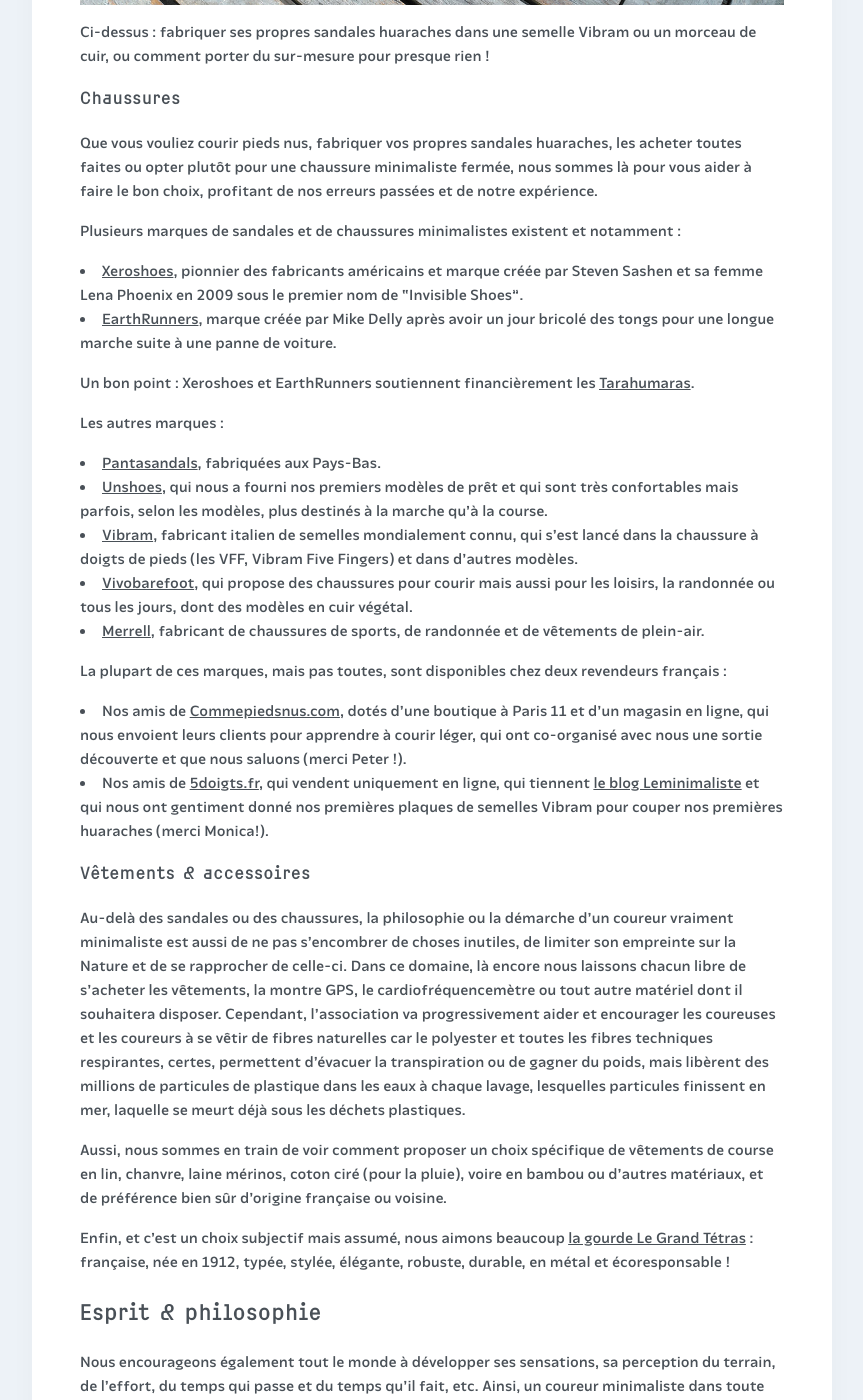
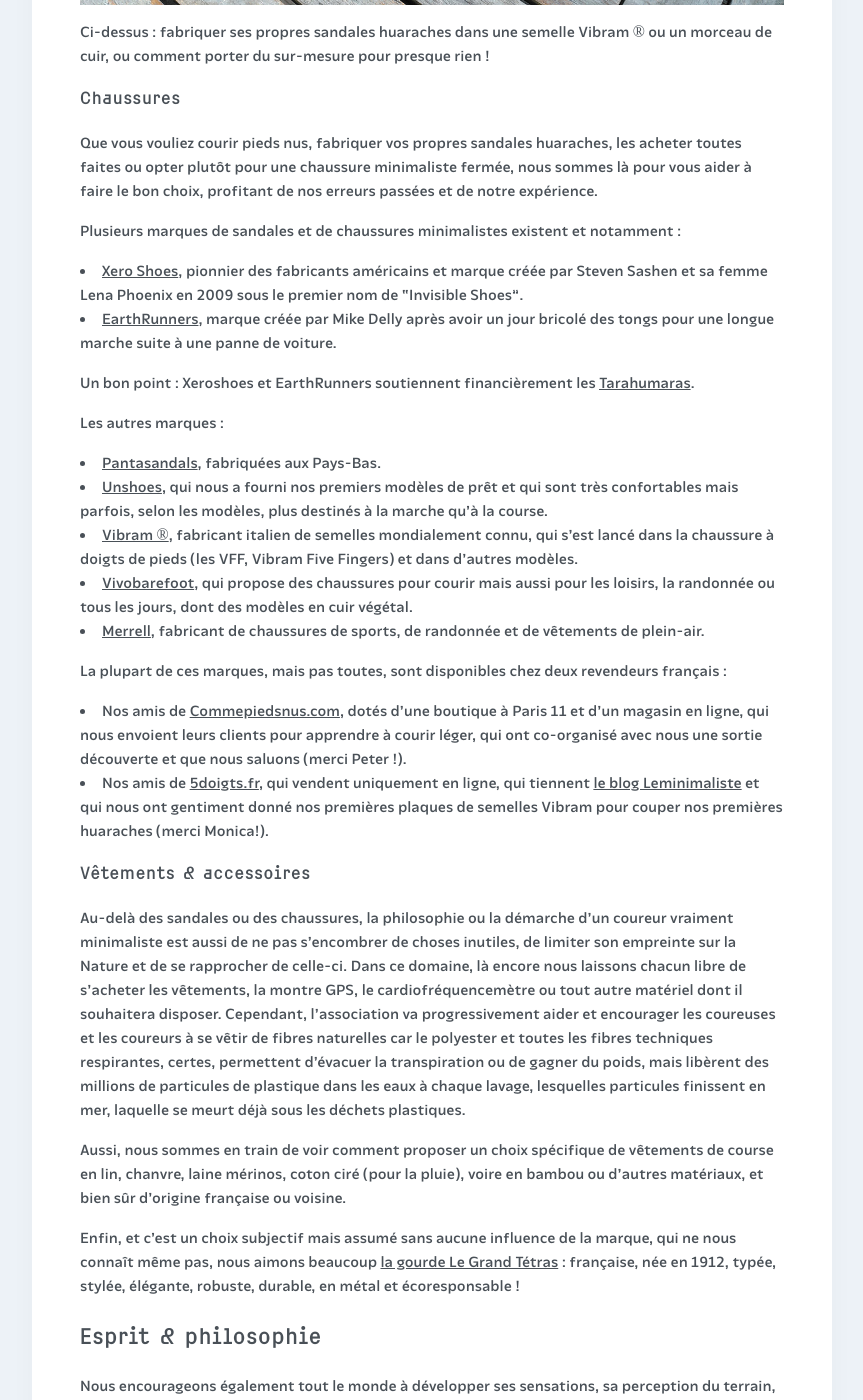
Before and after one commit to courirpaleo/courirpaleo.github.io, a Jekyll site: the page built from _pages/ressources.md, in a window 1280 px wide and 1400 px high, scrolled down 7743 px. Shown: the whole window, without its empty margins (208-1071 px from the left). Built offline with Jekyll 4.4.1, drawn with Linux system fonts in a browser that asks for light colours; some web fonts are replaced.

Commit message:
Update ressources.md

```diff
--- a/_pages/ressources.md
+++ b/_pages/ressources.md
@@ -72,13 +72,13 @@
 
 ## Équipement
 ![Courir Paleo](/assets/images/CourirPaleo_sandales_huaraches_maison_1200px.jpg)
-Ci-dessus&nbsp;: fabriquer ses propres sandales huaraches dans une semelle Vibram ou un morceau de cuir, ou comment porter du sur-mesure pour presque rien&nbsp;!
+Ci-dessus&nbsp;: fabriquer ses propres sandales huaraches dans une semelle Vibram ® ou un morceau de cuir, ou comment porter du sur-mesure pour presque rien&nbsp;!
 
 ### Chaussures
 Que vous vouliez courir pieds nus, fabriquer vos propres sandales huaraches, les acheter toutes faites ou opter plutôt pour une chaussure minimaliste fermée, nous sommes là pour vous aider à faire le bon choix, profitant de nos erreurs passées et de notre expérience.
 
 Plusieurs marques de sandales et de chaussures minimalistes existent et notamment&nbsp;:
-- [Xeroshoes](https://xeroshoes.com/xero-shoes-story), pionnier des fabricants américains et marque créée par Steven Sashen et sa femme Lena Phoenix en 2009 sous le premier nom de "Invisible Shoes".
+- [Xero Shoes](https://xeroshoes.com/xero-shoes-story), pionnier des fabricants américains et marque créée par Steven Sashen et sa femme Lena Phoenix en 2009 sous le premier nom de "Invisible Shoes".
 - [EarthRunners](https://www.earthrunners.com/pages/about-us), marque créée par Mike Delly après avoir un jour bricolé des tongs pour une longue marche suite à une panne de voiture.
 
 Un bon point&nbsp;: Xeroshoes et EarthRunners soutiennent financièrement les [Tarahumaras](https://fr.wikipedia.org/wiki/Tarahumaras).
@@ -86,7 +86,7 @@
 Les autres marques&nbsp;:
 - [Pantasandals](https://pantasandals.com/fr), fabriquées aux Pays-Bas.
 - [Unshoes](https://www.unshoesusa.com), qui nous a fourni nos premiers modèles de prêt et qui sont très confortables mais parfois, selon les modèles, plus destinés à la marche qu'à la course.
-- [Vibram](https://www.vibram.fr), fabricant italien de semelles mondialement connu, qui s'est lancé dans la chaussure à doigts de pieds (les VFF, Vibram Five Fingers) et dans d'autres modèles.
+- [Vibram ®](https://www.vibram.fr), fabricant italien de semelles mondialement connu, qui s'est lancé dans la chaussure à doigts de pieds (les VFF, Vibram Five Fingers) et dans d'autres modèles.
 - [Vivobarefoot](https://www.vivobarefoot.com/eu), qui propose des chaussures pour courir mais aussi pour les loisirs, la randonnée ou tous les jours, dont des modèles en cuir végétal.
 - [Merrell](https://www.merrell.com/FR/fr_FR/home), fabricant de chaussures de sports, de randonnée et de vêtements de plein-air.
 
@@ -98,9 +98,9 @@
 Au-delà des sandales ou des chaussures, la philosophie ou la démarche d'un coureur vraiment minimaliste est aussi de ne pas s'encombrer de choses inutiles, de limiter son empreinte sur la Nature et de se rapprocher de celle-ci.
 Dans ce domaine, là encore nous laissons chacun libre de s'acheter les vêtements, la montre GPS, le cardiofréquencemètre ou tout autre matériel dont il souhaitera disposer. Cependant, l'association va progressivement aider et encourager les coureuses et les coureurs à se vêtir de fibres naturelles car le polyester et toutes les fibres techniques respirantes, certes, permettent d'évacuer la transpiration ou de gagner du poids, mais libèrent des millions de particules de plastique dans les eaux à chaque lavage, lesquelles particules finissent en mer, laquelle se meurt déjà sous les déchets plastiques.
 
-Aussi, nous sommes en train de voir comment proposer un choix spécifique de vêtements de course en lin, chanvre, laine mérinos, coton ciré (pour la pluie), voire en bambou ou d'autres matériaux, et de préférence bien sûr d'origine française ou voisine.
+Aussi, nous sommes en train de voir comment proposer un choix spécifique de vêtements de course en lin, chanvre, laine mérinos, coton ciré (pour la pluie), voire en bambou ou d'autres matériaux, et bien sûr d'origine française ou voisine.
 
-Enfin, et c'est un choix subjectif mais assumé, nous aimons beaucoup [la gourde Le Grand Tétras](https://www.lagourdefrancaise.com)&nbsp;: française, née en 1912, typée, stylée, élégante, robuste, durable, en métal et écoresponsable&nbsp;!
+Enfin, et c'est un choix subjectif mais assumé sans aucune influence de la marque, qui ne nous connaît même pas, nous aimons beaucoup [la gourde Le Grand Tétras](https://www.lagourdefrancaise.com)&nbsp;: française, née en 1912, typée, stylée, élégante, robuste, durable, en métal et écoresponsable&nbsp;!
 
 ## Esprit & philosophie
 Nous encourageons également tout le monde à développer ses sensations, sa perception du terrain, de l'effort, du temps qui passe et du temps qu'il fait, etc. Ainsi, un coureur minimaliste dans toute son attitude et pas seulement pieds nus ou équipé de chaussures minimalistes, non seulement aura une foulée légère et naturelle, mais saura aussi évaluer sa vitesse sans instrument, se rafraîchir dans une rivière et s'hydrater en buvant peu, s'alimenter de mûres au lieu de transporter un en-cas, courir en pleine conscience sans autre but que de courir libre, ne pas chercher la performance mais pourtant se lancer des défis imprévus, saura écouter son corps, connaîtra son rythme cardiaque ou sa limite d'efforts sans aucun appareil, choisira aussi de s'arrêter un moment pour écouter les oiseaux ou le vent...
```
